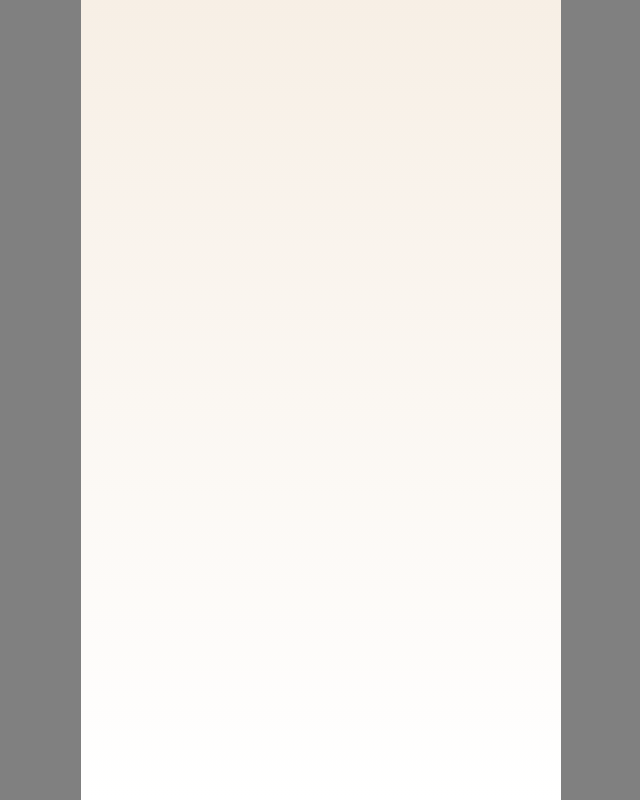
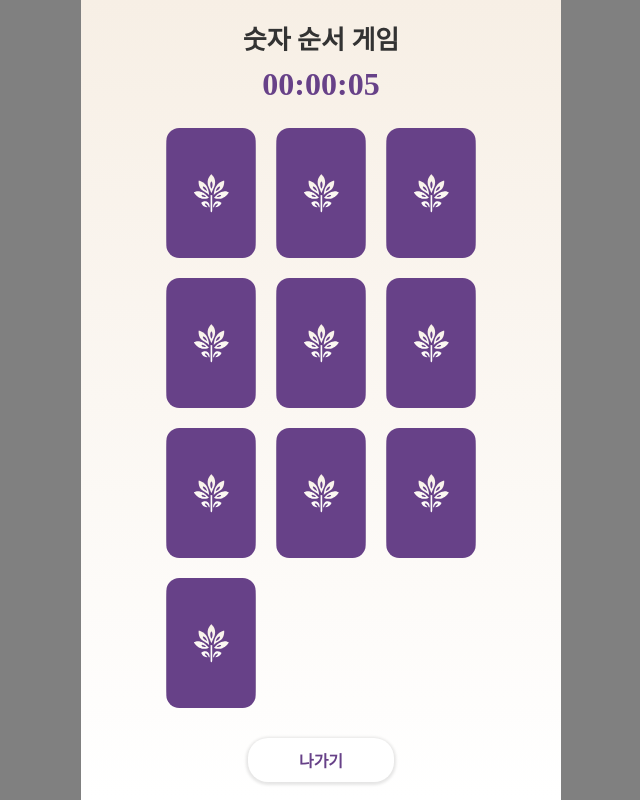
Before and after one commit to 9oormthon-univ/2024_DANPOONG_TEAM_18_FE, a React (Vite) app: page /game/card-game in a window 1280 px wide. Before the commit this address had no page. Shown: the whole page, without its empty margins (319-959 px from the left). Built offline with nearby package versions, Linux system fonts and the light colour scheme.

Commit message:
feat: create cardGame component

```diff
--- a/src/App.jsx
+++ b/src/App.jsx
@@ -5,6 +5,7 @@ import Game from "./pages/Game"
 import NumberGame from "./pages/NumberGame"
 import { createContext, useState } from "react"
 import Welcome from "./pages/Welcome"
+import CardGame from "./pages/CardGame"
 
 export const ScoreContext = createContext();
 
@@ -12,7 +13,7 @@ function App() {
   const [bestScore, setBestScore] = useState({
     numberGame: '-',
     cardGame: '-',
-    TextGame: '-',
+    textGame: '-',
   });
   const [seconds, setSeconds] = useState(0);
 
@@ -32,6 +33,7 @@ function App() {
           <Route path="/welcome" element={<Welcome />} />
           <Route path="/game" element={<Game />} />
           <Route path="/game/number-game" element={<NumberGame />} />
+          <Route path="/game/card-game" element={<CardGame />} />
         </Routes>
       </ScoreContext.Provider>
     </BrowserRouter>
--- /dev/null
+++ b/src/pages/CardGame.jsx
@@ -0,0 +1,185 @@
+import styled from "styled-components";
+import { useNavigate } from "react-router-dom";
+import { useState, useContext } from "react";
+
+import Timer from "../components/Timer";
+import Button from "../components/Button"
+import { ScoreContext } from "../App"
+import Retry from "./Retry";
+import Card from "../assets/icons/card.svg"
+
+const NumberGame = () => {
+    const nav = useNavigate();
+    const { bestScore, setGameScore, seconds, setSeconds } = useContext(ScoreContext);
+    const [isRunning, setIsRunning] = useState(true);
+    const [isOverlayOpen, setIsOverlayOpen] = useState(false);
+    const [flippedCards, setFlippedCards] = useState([]);
+    const [matchedCards, setMatchedCards] = useState([]);
+
+    const keys = ["a","b","c","d","e"];
+    const [cards, setCards] = useState(() =>
+      [...keys, ...keys]
+        .map((key) => ({key, id: Math.random() }))
+        .sort(() => Math.random() - 0.5)
+    );
+
+    const handleCardClick = (index) => {
+      if(flippedCards.includes(index) || matchedCards.includes(cards[index].key)) {
+        return;
+      }
+
+      if(flippedCards.length === 2) {
+        return;
+      }
+
+      const updatedFlippedCards = [...flippedCards, index];
+      setFlippedCards(updatedFlippedCards);
+
+      // 카드가 2개 선택되었을 때 매칭 확인
+      if(updatedFlippedCards.length === 2) {
+        const [firstIndex, secondIndex] = updatedFlippedCards;
+        const isMatch = cards[firstIndex].key === cards[secondIndex].key;
+
+        setTimeout(() => {
+          if(isMatch) {
+            setMatchedCards((prev) => [...prev, cards[firstIndex].key]);
+          }
+          setFlippedCards([]);
+        }, 1000);
+
+        if (matchedCards.length + 1 === keys.length) {
+          alert('축하합니다! 모든 카드를 맞추셨습니다!');
+          setIsRunning(false);
+
+          if(bestScore.cardGame === '-' || bestScore.cardGame > seconds ){
+            setGameScore("cardGame", seconds);
+          }
+        }
+      }
+    }
+
+    const handleRetry = () => {
+      setMatchedCards([]);
+      setFlippedCards([]);
+      setIsRunning(true);
+      setIsOverlayOpen(false);
+      setSeconds(0);
+      setCards(
+        [...keys, ...keys]
+          .map((key) => ({ key, id: Math.random() }))
+          .sort(() => Math.random() - 0.5)
+      );
+    };
+
+  return (
+    <>
+      <Wrapper>
+        <Title>숫자 순서 게임</Title>
+        <Timer isRunning={isRunning} />
+
+        <CardGrid>
+      {cards.map((card, index) => (
+        <CardItem key={card.id} onClick={() => handleCardClick(index)}>
+          <CardInner flipped={flippedCards.includes(index) || matchedCards.includes(card.key)}>
+            <CardFront><img src={Card} alt="card" width={100} height={130}/></CardFront> {/* 앞면에 키 표시 */}
+            <CardBack>
+              {card.key}
+              </CardBack>
+          </CardInner>
+        </CardItem>
+      ))}
+    </CardGrid>
+    <Button text={"나가기"} onClick={() => nav(-1)}/>
+      </Wrapper>
+
+      {
+        isOverlayOpen && (
+          <Retry handleRetry={handleRetry} />
+        )
+      }
+    </>
+  );
+};
+
+const Wrapper = styled.div`
+  display: flex;
+  flex-direction: column;
+  align-items: center;
+  justify-content: center;
+  width: 100%;
+  height: 100vh;
+  padding: 0 30px;
+
+  Button {
+      margin: 10px 130px;
+      margin-bottom: 40px;
+      width: 146px;
+    }
+`;
+
+const Title = styled.div`
+    display: flex;
+    justify-content: center;
+    align-items: center;
+    font-weight: 600;
+    font-size: 26px;
+    margin-top: 40px;
+    margin-bottom: 10px;
+`
+
+const CardGrid = styled.div`
+  display: grid;
+  grid-template-columns: repeat(3, 1fr);
+  gap: 20px;
+  justify-content: center;
+  padding: 20px;
+  margin-top: 5px;
+`;
+
+const CardItem = styled.div`
+  width: 90px;
+  height: 130px;
+  position: relative;
+  perspective: 1000px;
+  overflow: hidden;
+`;
+
+const CardInner = styled.div`
+  width: 100%;
+  height: 100%;
+  position: absolute;
+  transform-style: preserve-3d;
+  transform: ${({ flipped }) => (flipped ? "rotateY(180deg)" : "rotateY(0deg)")};
+  transition: transform 0.5s;
+`;
+
+const CardFront = styled.div`
+  backface-visibility: hidden;
+  position: absolute;
+  width: 100%;
+  height: 100%;
+  background: #ccc;
+  display: flex;
+  align-items: center;
+  justify-content: center;
+  font-size: 24px;
+  font-weight: bold;
+  border-radius: 20px;
+`;
+
+const CardBack = styled.div`
+  backface-visibility: hidden;
+  position: absolute;
+  width: 100%;
+  height: 100%;
+  background: white;
+  transform: rotateY(180deg);
+  display: flex;
+  align-items: center;
+  justify-content: center;
+  font-size: 24px;
+  font-weight: bold;
+  border-radius: 20px;
+`;
+
+export default NumberGame;
```
